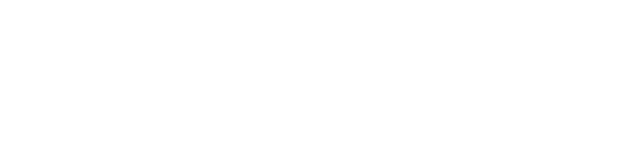
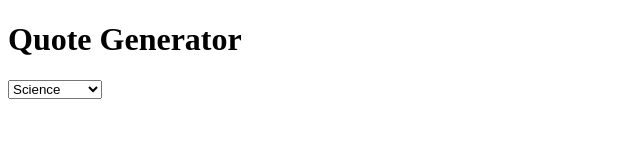
Before and after one commit to ishanbista/quote-generator, a plain HTML site: page index.html in a window 1280 px wide. Shown: the whole page, without its empty margins (0-640 px from the left). Drawn offline with Linux system fonts and the light colour scheme.

Commit message:
added dropdowns for categories

```diff
--- a/index.html
+++ b/index.html
@@ -7,7 +7,25 @@
     <link rel="stylesheet" href="style.css">
 </head>
 <body>
+ <div class="container">
+    <h1>Quote Generator</h1>
+        <div class="controls">
+            <select id="category">
+                <option value="science">Science</option>
+                <option value="motivational">Motivational</option>
+                <option value="inspiration">Inspirational</option>
+            </select>
+        </div>
 
+
+
+
+
+
+
+
+
+ </div>
 
 
 
```
